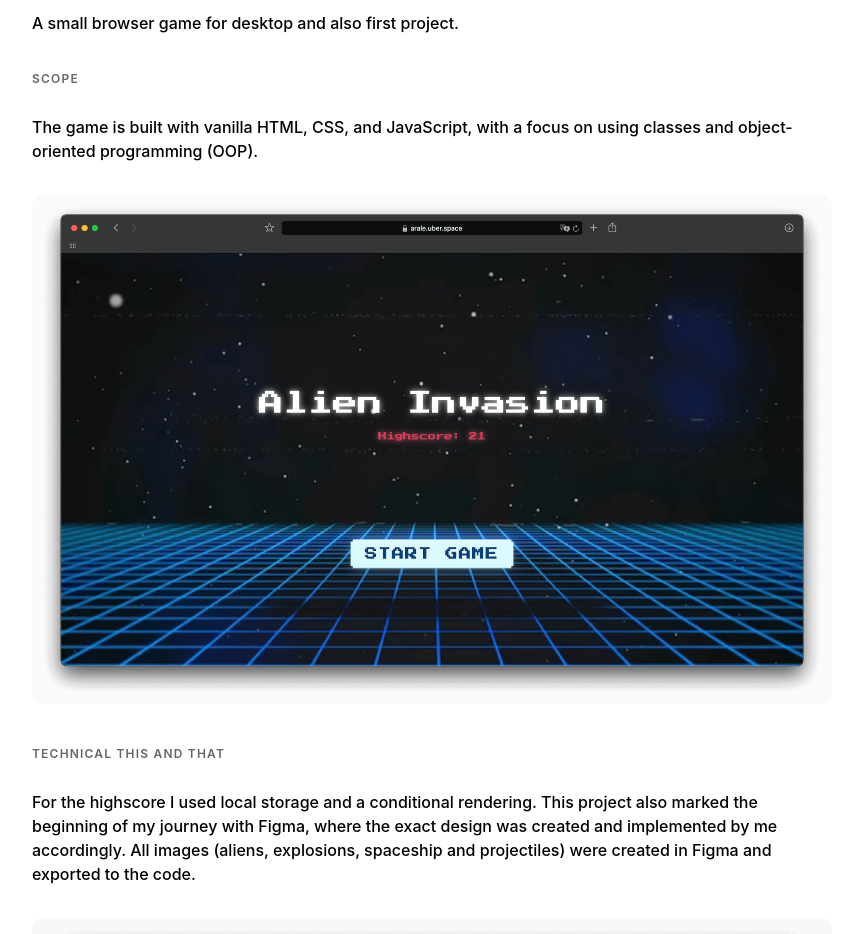
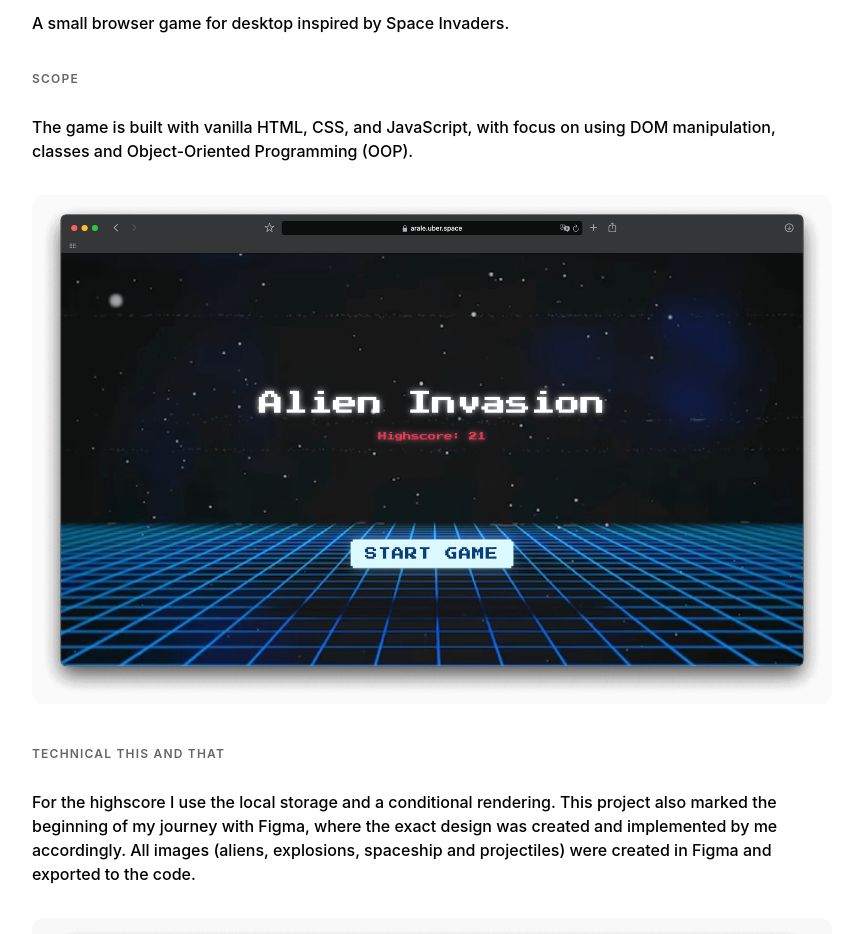
Before and after one commit to justArale/portfolio, a React (Vite) app: page /game in a window 1280 px wide. Shown: the part 189-1123 px from the top of the page, without its empty margins (208-1059 px from the left). Built offline with nearby package versions, Linux system fonts and the light colour scheme.

Commit message:
updated content

```diff
--- a/src/pages/GamePage.jsx
+++ b/src/pages/GamePage.jsx
@@ -28,7 +28,7 @@ function GamePage() {
           </>
         ) : (
           <p className="body">
-            A small browser game for desktop and also first project.
+            A small browser game for desktop inspired by Space Invaders.
           </p>
         )}
       </div>
@@ -43,8 +43,9 @@ function GamePage() {
           </>
         ) : (
           <p className="body">
-            The game is built with vanilla HTML, CSS, and JavaScript, with a
-            focus on using classes and object-oriented programming (OOP).
+            The game is built with vanilla HTML, CSS, and JavaScript, with focus
+            on using DOM manipulation, classes and Object-Oriented Programming
+            (OOP).
           </p>
         )}
       </div>
@@ -66,9 +67,9 @@ function GamePage() {
           </>
         ) : (
           <p className="body">
-            For the highscore I used local storage and a conditional rendering.
-            This project also marked the beginning of my journey with Figma,
-            where the exact design was created and implemented by me
+            For the highscore I use the local storage and a conditional
+            rendering. This project also marked the beginning of my journey with
+            Figma, where the exact design was created and implemented by me
             accordingly. All images (aliens, explosions, spaceship and
             projectiles) were created in Figma and exported to the code.
           </p>
```
